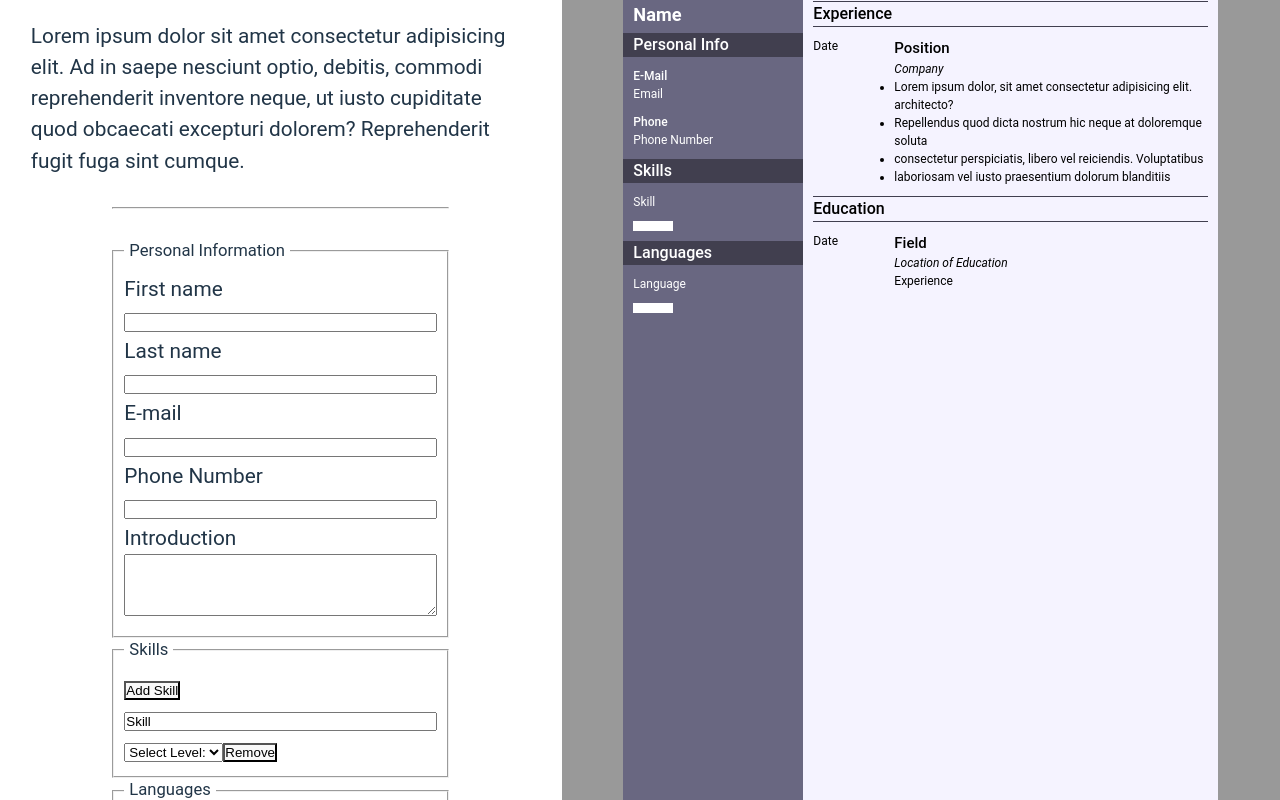
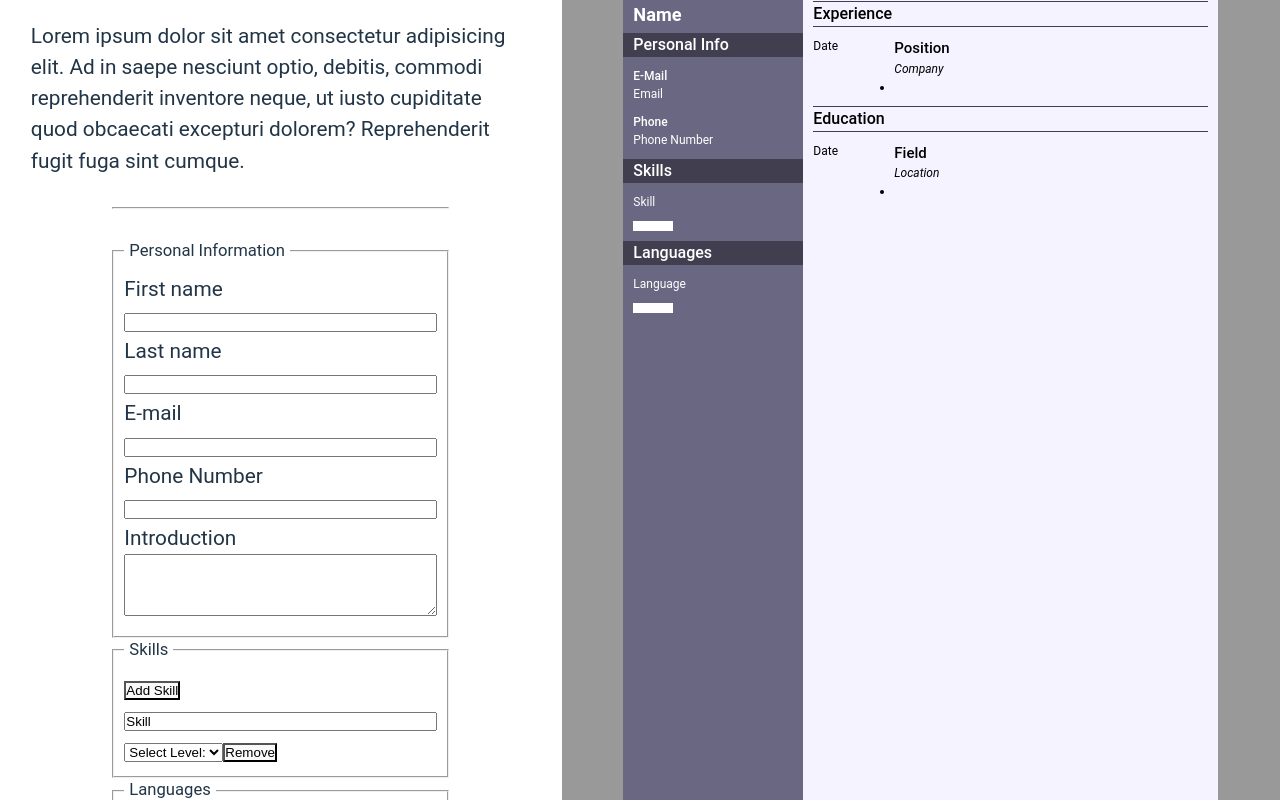
Before and after one commit to hakanyalniz/cv-application, a React (Vite) app: page / in a window 1280 px wide. Built offline with nearby package versions, Linux system fonts and the light colour scheme.

Commit message:
Now the experience and education forms are also dynamic and they also reflect on the CV. Additionally the achivement lists are also dynamic.

```diff
--- a/src/components/CV.jsx
+++ b/src/components/CV.jsx
@@ -1,6 +1,13 @@
 import "../styles/CV.css";
 
-function CV({ formState, dynamicForm, skillForm, languageForm }) {
+function CV({
+  formState,
+  dynamicForm,
+  skillForm,
+  languageForm,
+  experienceForm,
+  educationForm,
+}) {
   return (
     <div id="CVCanvas" className="CVPage">
       <div className="left-navbar">
@@ -52,38 +59,45 @@ function CV({ formState, dynamicForm, skillForm, languageForm }) {
 
         <div className="experience">
           <div className="title sub-title">Experience</div>
+          {experienceForm.map((input, index) => {
+            return (
+              <>
                 <div className="experience-grid">
-            <div className="experience-date">{formState.experienceDate}</div>
+                  <div className="experience-date">{input.date}</div>
                   <div className="experience-details">
-              <div className="title">{formState.position}</div>
-              <div className="title-location">{formState.company}</div>
+                    <div className="title">{input.position}</div>
+                    <div className="title-location">{input.company}</div>
                     <ul>
-                <li>
-                  Lorem ipsum dolor, sit amet consectetur adipisicing elit.
-                  architecto?
-                </li>
-                <li>
-                  Repellendus quod dicta nostrum hic neque at doloremque soluta
-                </li>
-                <li>
-                  consectetur perspiciatis, libero vel reiciendis. Voluptatibus
-                </li>
-                <li>laboriosam vel iusto praesentium dolorum blanditiis</li>
+                      {input.achievements.map((listItem) => {
+                        return <li>{listItem}</li>;
+                      })}
                     </ul>
                   </div>
                 </div>
+              </>
+            );
+          })}
         </div>
-
         <div className="education">
           <div className="title sub-title">Education</div>
+          {educationForm.map((input, index) => {
+            return (
+              <>
                 <div className="education-grid">
-            <div className="education-date">{formState.educationDate}</div>
+                  <div className="education-date">{input.date}</div>
                   <div className="education-details">
-              <div className="title">{formState.educationField}</div>
-              <div className="title-location">{formState.placeOfEducation}</div>
-              {formState.educationExperience}
+                    <div className="title">{input.field}</div>
+                    <div className="title-location">{input.location}</div>
+                    <ul>
+                      {input.achievements.map((listItem) => {
+                        return <li>{listItem}</li>;
+                      })}
+                    </ul>
                   </div>
                 </div>
+              </>
+            );
+          })}
         </div>
       </div>
     </div>
--- a/src/components/CVFORMMain.jsx
+++ b/src/components/CVFORMMain.jsx
@@ -3,6 +3,26 @@ import CVSection from "./CVSection.jsx";
 import { useState } from "react";
 
 function CVFORMAIN() {
+  const [experienceForm, setExperienceForm] = useState([
+    {
+      id: "experience",
+      position: "Position",
+      company: "Company",
+      date: "Date",
+      achievements: [""],
+    },
+  ]);
+
+  const [educationForm, setEducationForm] = useState([
+    {
+      id: "education",
+      field: "Field",
+      location: "Location",
+      date: "Date",
+      achievements: [""],
+    },
+  ]);
+
   const [skillForm, setSkillForm] = useState([
     { id: "skill", name: "Skill", level: 0 },
   ]);
@@ -12,18 +32,41 @@ function CVFORMAIN() {
 
   const addInput = (id) => {
     if (id === "skill") {
-      // setDynamicForm([
-        setSkillForm([
-        ...skillForm,
-        { id: "skill", name: "Skill", level: 0 },
-      ]);
+      setSkillForm([...skillForm, { id: "skill", name: "Skill", level: 0 }]);
     } else if (id === "language") {
-      // setDynamicForm([
-        setLanguageForm([
+      setLanguageForm([
         ...languageForm,
         { id: "language", name: "Language", level: 0 },
       ]);
+    } else if (id === "experience") {
+      setExperienceForm([
+        ...experienceForm,
+        {
+          id: "experience",
+          position: "Position",
+          company: "Company",
+          date: "Date",
+          achievements: [""],
+        },
+      ]);
+    } else if (id === "education") {
+      setEducationForm([
+        ...educationForm,
+        {
+          id: "education",
+          field: "Field",
+          location: "Location",
+          date: "Date",
+          achievements: [""],
+        },
+      ]);
     }
+  };
+
+  const addAchievement = (index, inputType, setInputType) => {
+    const updatedInputForm = [...inputType];
+    updatedInputForm[index].achievements.push("");
+    setInputType(updatedInputForm);
   };
 
   const removeInput = (index, inputType, setInputType) => {
@@ -32,11 +75,31 @@ function CVFORMAIN() {
     setInputType(updatedInputs);
   };
 
-  const handleDynamicChange = (index, field, event, inputType, setInputType) => {
+  // For skill and language fields, one's that can dynamically change
+  const handleDynamicChange = (
+    index,
+    field,
+    event,
+    inputType,
+    setInputType
+  ) => {
     const updatedInputs = [...inputType];
 
     updatedInputs[index][field] = event.target.value;
     setInputType(updatedInputs);
+  };
+
+  const handleListChanges = (
+    experienceIndex,
+    achievementIndex,
+    event,
+    inputType,
+    setInputType
+  ) => {
+    const updatedExperienceForm = [...inputType];
+    updatedExperienceForm[experienceIndex].achievements[achievementIndex] =
+      event.target.value;
+    setInputType(updatedExperienceForm);
   };
 
   const [formState, setFormState] = useState({
@@ -55,6 +118,7 @@ function CVFORMAIN() {
     educationExperience: "Experience",
   });
 
+  // For the above states, only "static" fields
   function handleFormChange(e, objectName) {
     const value = e.target.value;
     let valueName = e.target.name;
@@ -65,16 +129,28 @@ function CVFORMAIN() {
     <div className="flex-container">
       <FormSection
         addInput={addInput}
+        addAchievement={addAchievement}
         removeInput={removeInput}
         handleFormChange={handleFormChange}
         handleDynamicChange={handleDynamicChange}
+        handleListChanges={handleListChanges}
         skillForm={skillForm}
         setSkillForm={setSkillForm}
         languageForm={languageForm}
         setLanguageForm={setLanguageForm}
+        experienceForm={experienceForm}
+        setExperienceForm={setExperienceForm}
+        educationForm={educationForm}
+        setEducationForm={setEducationForm}
       />
 
-      <CVSection formState={formState} skillForm={skillForm} languageForm={languageForm}/>
+      <CVSection
+        formState={formState}
+        skillForm={skillForm}
+        languageForm={languageForm}
+        experienceForm={experienceForm}
+        educationForm={educationForm}
+      />
     </div>
   );
 }
@@ -83,6 +159,6 @@ export default CVFORMAIN;
 
 // Form section needs more CSS.
 // The Download button must be placed somewhere more appropriate.
-// More forms need to be added so they can be linked to CV.
-// A way of requesting more forms must be added to add multiple experiences, skills or language.
-// Download just as an image instead of PDF?
+// DONE - More forms need to be added so they can be linked to CV.
+// DONE - A way of requesting more forms must be added to add multiple experiences, skills or language.
+// DONE - Download just as an image instead of PDF?
--- a/src/components/CVSection.jsx
+++ b/src/components/CVSection.jsx
@@ -1,11 +1,25 @@
 import "../styles/CVSection.css";
 import Html from "./Html";
 
-function CVSection({ formState, dynamicForm, skillForm, languageForm }) {
+function CVSection({
+  formState,
+  dynamicForm,
+  skillForm,
+  languageForm,
+  experienceForm,
+  educationForm,
+}) {
   return (
     <div className="CV-section">
       <div className="CV-wrapper">
-        <Html formState={formState} dynamicForm={dynamicForm} skillForm={skillForm} languageForm={languageForm}/>
+        <Html
+          formState={formState}
+          dynamicForm={dynamicForm}
+          skillForm={skillForm}
+          languageForm={languageForm}
+          experienceForm={experienceForm}
+          educationForm={educationForm}
+        />
       </div>
     </div>
   );
--- /dev/null
+++ b/src/components/ExperienceForm.jsx
@@ -0,0 +1,141 @@
+function ExperienceForm({
+  handleDynamicChange,
+  handleListChanges,
+  handleAchievementChange,
+  removeInput,
+  typeForm,
+  setTypeForm,
+  addAchievement,
+}) {
+  // typeForm is the different forms, such as experience or education
+  // it is mentioned as inputForm somewhere else
+  // Change it later on
+
+  // the firstField and changeFieldFirst are only required because I didn't wish to
+  // write the code to make one uppercase and other lower case with code
+  // lowercase one is required for the handleDynamicChange to know which field to change
+  // the other is required to display on DOM
+  let firstField = "Input Field";
+  let secondField = "Input Field";
+
+  let changeFieldFirst = "Input Field";
+  let changeFieldSecond = "Input Field";
+  if (typeForm[0].id === "experience") {
+    firstField = "Position";
+    secondField = "Company";
+
+    changeFieldFirst = "position";
+    changeFieldSecond = "company";
+  } else if (typeForm[0].id === "education") {
+    firstField = "Field";
+    secondField = "Location";
+
+    changeFieldFirst = "field";
+    changeFieldSecond = "location";
+  }
+  return (
+    <form>
+      {typeForm.map((dynamicInput, index) => (
+        <div key={index}>
+          <fieldset>
+            <div>
+              <label htmlFor={changeFieldFirst}>{firstField}</label>
+              <br />
+              <input
+                type="text"
+                id={changeFieldFirst}
+                name={changeFieldFirst}
+                value={dynamicInput.position}
+                onChange={(event) =>
+                  handleDynamicChange(
+                    index,
+                    // A position or field, this will decide which position to update
+                    changeFieldFirst,
+                    event,
+                    typeForm,
+                    setTypeForm
+                  )
+                }
+              />
+            </div>
+            <div>
+              <label htmlFor={changeFieldSecond}>{secondField}</label>
+              <br />
+              <input
+                type="text"
+                id={changeFieldSecond}
+                name={changeFieldSecond}
+                value={dynamicInput.company}
+                onChange={(event) =>
+                  handleDynamicChange(
+                    index,
+                    changeFieldSecond,
+                    event,
+                    typeForm,
+                    setTypeForm
+                  )
+                }
+              />
+            </div>
+            <div>
+              <label>Date</label>
+              <br />
+              <input
+                type="date"
+                id="date"
+                name="date"
+                value={dynamicInput.date}
+                onChange={(event) =>
+                  handleDynamicChange(
+                    index,
+                    "date",
+                    event,
+                    typeForm,
+                    setTypeForm
+                  )
+                }
+              />
+            </div>
+            <div>
+              <label>Achievements</label>
+              <button
+                type="button"
+                onClick={() => addAchievement(index, typeForm, setTypeForm)}
+              >
+                Add Achievement
+              </button>
+              <br />
+              {dynamicInput.achievements.map(
+                (achievement, achievementIndex) => (
+                  <div key={achievementIndex}>
+                    <input
+                      type="text"
+                      value={achievement}
+                      onChange={(event) =>
+                        handleListChanges(
+                          index,
+                          achievementIndex,
+                          event,
+                          typeForm,
+                          setTypeForm
+                        )
+                      }
+                    />
+                  </div>
+                )
+              )}
+            </div>
+            <button
+              type="button"
+              onClick={() => removeInput(index, typeForm, setTypeForm)}
+            >
+              Remove
+            </button>
+          </fieldset>
+        </div>
+      ))}
+    </form>
+  );
+}
+
+export default ExperienceForm;
--- a/src/components/FormSection.jsx
+++ b/src/components/FormSection.jsx
@@ -1,24 +1,27 @@
 import "../styles/FormSection.css";
 import Forms from "./Forms";
-import DynamicForms from "./DynamicForms";
+import SkillAndLanguageForms from "./SkillAndLanguageForms";
 import { PersonalInformation } from "./form_types/PersonalInformation";
 import { Experience } from "./form_types/Experience";
 import { Education } from "./form_types/Education";
-
+import ExperienceForm from "./ExperienceForm";
 
 function FormSection({
   handleFormChange,
   handleDynamicChange,
+  handleListChanges,
   addInput,
+  addAchievement,
   removeInput,
   skillForm,
   setSkillForm,
   languageForm,
-  setLanguageForm
+  setLanguageForm,
+  experienceForm,
+  setExperienceForm,
+  educationForm,
+  setEducationForm,
 }) {
-  // const skillForms = dynamicForm.filter((form) => form.id === "skill");
-  // // console.log(skillForms);
-  // const languageForms = dynamicForm.filter((form) => form.id === "language");
   return (
     <div className="form-section">
       <div className="introduction">
@@ -36,7 +39,7 @@ function FormSection({
         <fieldset>
           <button onClick={() => addInput("skill")}>Add Skill</button>
           <legend>Skills</legend>
-          <DynamicForms
+          <SkillAndLanguageForms
             typeForm={skillForm}
             setTypeForm={setSkillForm}
             handleDynamicChange={handleDynamicChange}
@@ -63,7 +66,7 @@ function FormSection({
         <fieldset>
           <button onClick={() => addInput("language")}>Add Language</button>
           <legend>Languages</legend>
-          <DynamicForms
+          <SkillAndLanguageForms
             typeForm={languageForm}
             setTypeForm={setLanguageForm}
             handleDynamicChange={handleDynamicChange}
@@ -71,8 +74,31 @@ function FormSection({
           />
         </fieldset>
 
-        <Forms formType={Experience(handleFormChange)} legend="Experience" />
-        <Forms formType={Education(handleFormChange)} legend="Education" />
+        <fieldset>
+          <button onClick={() => addInput("experience")}>Add Experience</button>
+          <legend>Experiences</legend>
+          <ExperienceForm
+            typeForm={experienceForm}
+            addAchievement={addAchievement}
+            setTypeForm={setExperienceForm}
+            handleDynamicChange={handleDynamicChange}
+            handleListChanges={handleListChanges}
+            removeInput={removeInput}
+          />
+        </fieldset>
+
+        <fieldset>
+          <button onClick={() => addInput("education")}>Add Education</button>
+          <legend>Education</legend>
+          <ExperienceForm
+            typeForm={educationForm}
+            addAchievement={addAchievement}
+            setTypeForm={setEducationForm}
+            handleDynamicChange={handleDynamicChange}
+            handleListChanges={handleListChanges}
+            removeInput={removeInput}
+          />
+        </fieldset>
       </div>
     </div>
   );
--- a/src/components/Html.jsx
+++ b/src/components/Html.jsx
@@ -2,10 +2,24 @@ import html2canvas from "html2canvas";
 import { saveAs } from "file-saver";
 import CV from "./CV";
 
-export default function Html({ formState, dynamicForm, skillForm, languageForm }) {
+export default function Html({
+  formState,
+  dynamicForm,
+  skillForm,
+  languageForm,
+  experienceForm,
+  educationForm,
+}) {
   return (
     <>
-      <CV formState={formState} dynamicForm={dynamicForm} skillForm={skillForm} languageForm={languageForm}/>
+      <CV
+        formState={formState}
+        dynamicForm={dynamicForm}
+        skillForm={skillForm}
+        languageForm={languageForm}
+        experienceForm={experienceForm}
+        educationForm={educationForm}
+      />
       <button
         onClick={() => {
           const check = document.getElementById("CVCanvas");
--- a/src/styles/CV.css
+++ b/src/styles/CV.css
@@ -14,6 +14,7 @@
   color: white;
   padding: 10px;
   min-width: 180px;
+  max-width: 180px;
 }
 
 .left-navbar .border-bar {
@@ -116,6 +117,7 @@
 .CVPage .main-body .experience-details,
 .CVPage .main-body .education-details {
   grid-column: 2 / 6;
+  word-wrap: break-word;
 }
 
 .CVPage .main-body .experience-details .title,
```
Also changed, not shown: src/components/SkillAndLanguageForms.jsx (renamed from src/components/DynamicForms.jsx, +17 -5 lines). Lines whose indentation alone changed are shown as unchanged.
